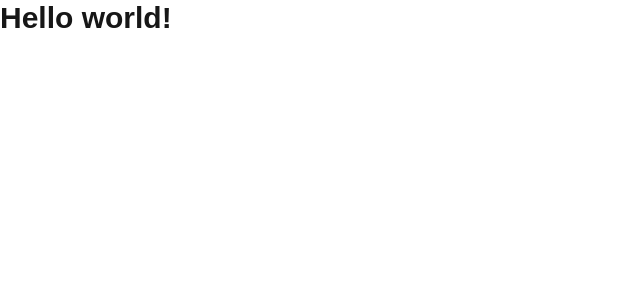
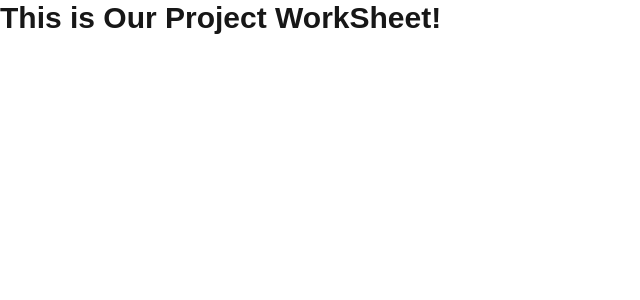
Before and after one commit to YogendraSahu-1100/Worksheet-Project, a Next.js app: page / in a window 1280 px wide. Shown: the top 300 px of the page, without its empty margins (0-640 px from the left). Built offline with nearby package versions, Linux system fonts and the light colour scheme.

Commit message:
Test Line fot Git Push

```diff
--- a/app/page.js
+++ b/app/page.js
@@ -4,7 +4,7 @@ export default function Home() {
   return (
    <>
    <h1 className="text-3xl font-bold ">
-      Hello world!
+      This is Our Project WorkSheet!
     </h1>
     </>
   );
```
